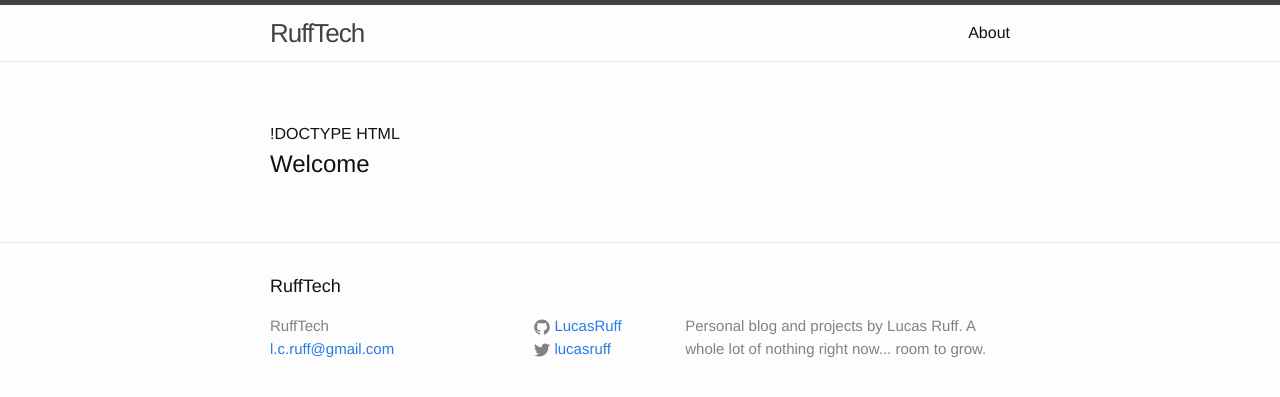
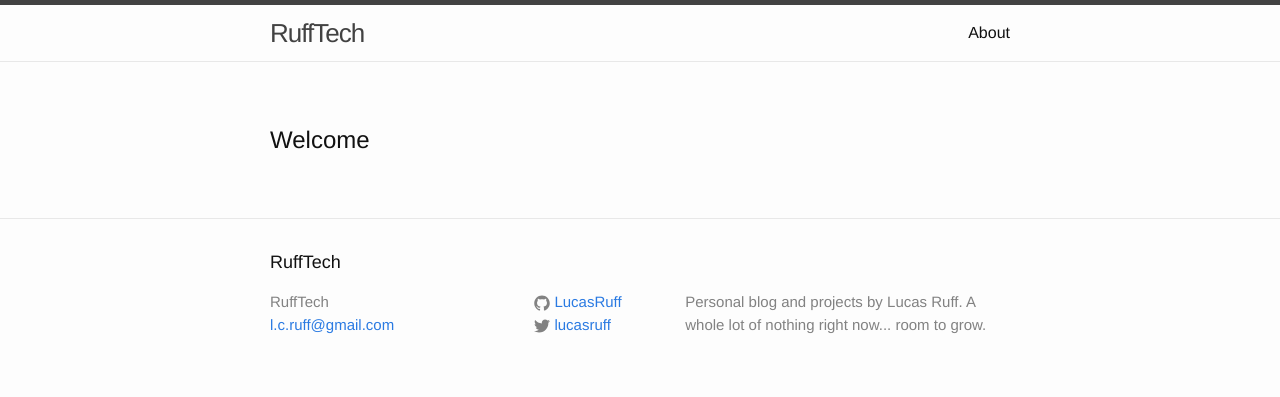
Before and after one commit to LucasRuff/LucasRuff.github.io, a Jekyll site: the page built from index.md, in a window 1280 px wide. Shown: the top 397 px of the page. Built offline with Jekyll 4.4.1, drawn with Linux system fonts in a browser that asks for light colours; our own code applies the rules of GitHub Pages for plain Markdown files.

Commit message:
Update index.md

```diff
--- a/index.md
+++ b/index.md
@@ -1,6 +1,8 @@
-<head>
-!DOCTYPE HTML
-</head>
-<body>
-<h1>Welcome</h1>
-</body>
+<html>
+  <head>
+    <title>RuffTech</title>
+  </head>
+  <body>
+    <h1>Welcome</h1>
+  </body>
+</html>
```
